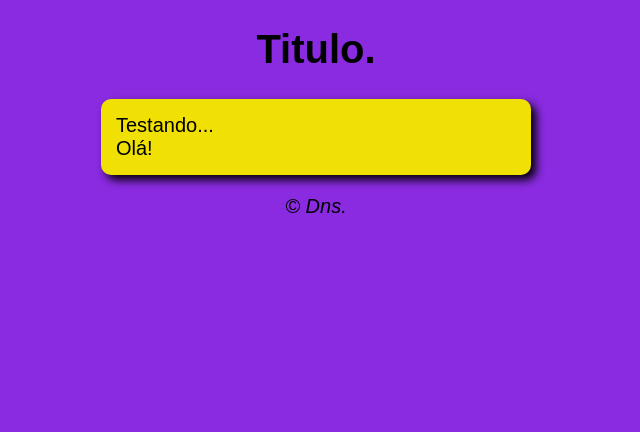
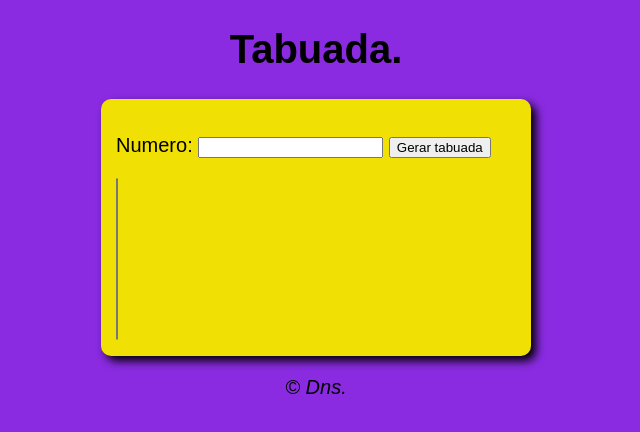
Before and after one commit to DNS239/Javascripyt, a plain HTML site: page aula014Ex/Ex017/Modelo.html in a window 1280 px wide. Shown: the whole page, without its empty margins (324-964 px from the left). Drawn offline with Linux system fonts and the light colour scheme.

Commit message:
ex017terminado

```diff
--- a/aula014Ex/Ex017/Modelo.html
+++ b/aula014Ex/Ex017/Modelo.html
@@ -8,14 +8,18 @@
 </head>
 <body>
     <header>
-        <h1>Titulo.</h1>
+        <h1>Tabuada.</h1>
     </header>
 
     <section>
         <div>
-        Testando...
+        <p>Numero: <input type="number" name="num" id="txtn">
+        <input type="button" value="Gerar tabuada" onclick="tabuada()"></p>
+
         </div>
-        Olá!
+        <select name="tabuada" id="seltab" size="10">
+
+        </select>
         <div>
 
         </div>
--- a/aula014Ex/Ex017/script.js
+++ b/aula014Ex/Ex017/script.js
@@ -1 +1,20 @@
-alert('Olá!')
+function tabuada() {
+    let num = document.getElementById('txtn')
+    let tab = document.getElementById('seltab')
+    if (num.value.length == 0) {
+         window.alert('Por favor, digete um numero!')
+
+    } else {
+        let n = Number(num.value)
+        let c = 1
+        tab.innerHTML = ''
+        while (c <= 10) {
+            let item = document.createElement('option')
+            item.text = `${n} x ${c} = ${n*c}`
+            item.value = `tab${c}`
+            tab.appendChild(item)
+            c++
+        }
+    }
+
+}
```
